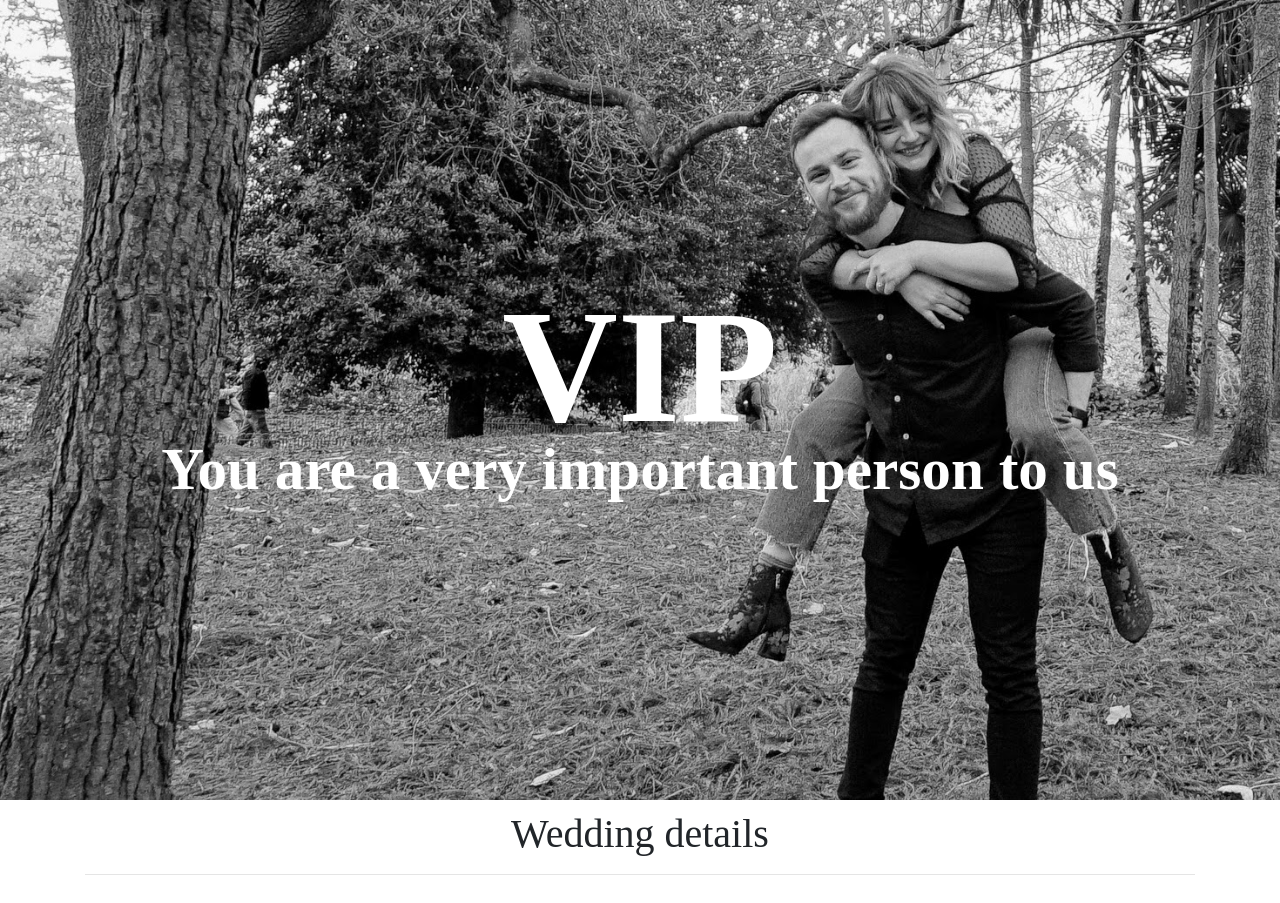
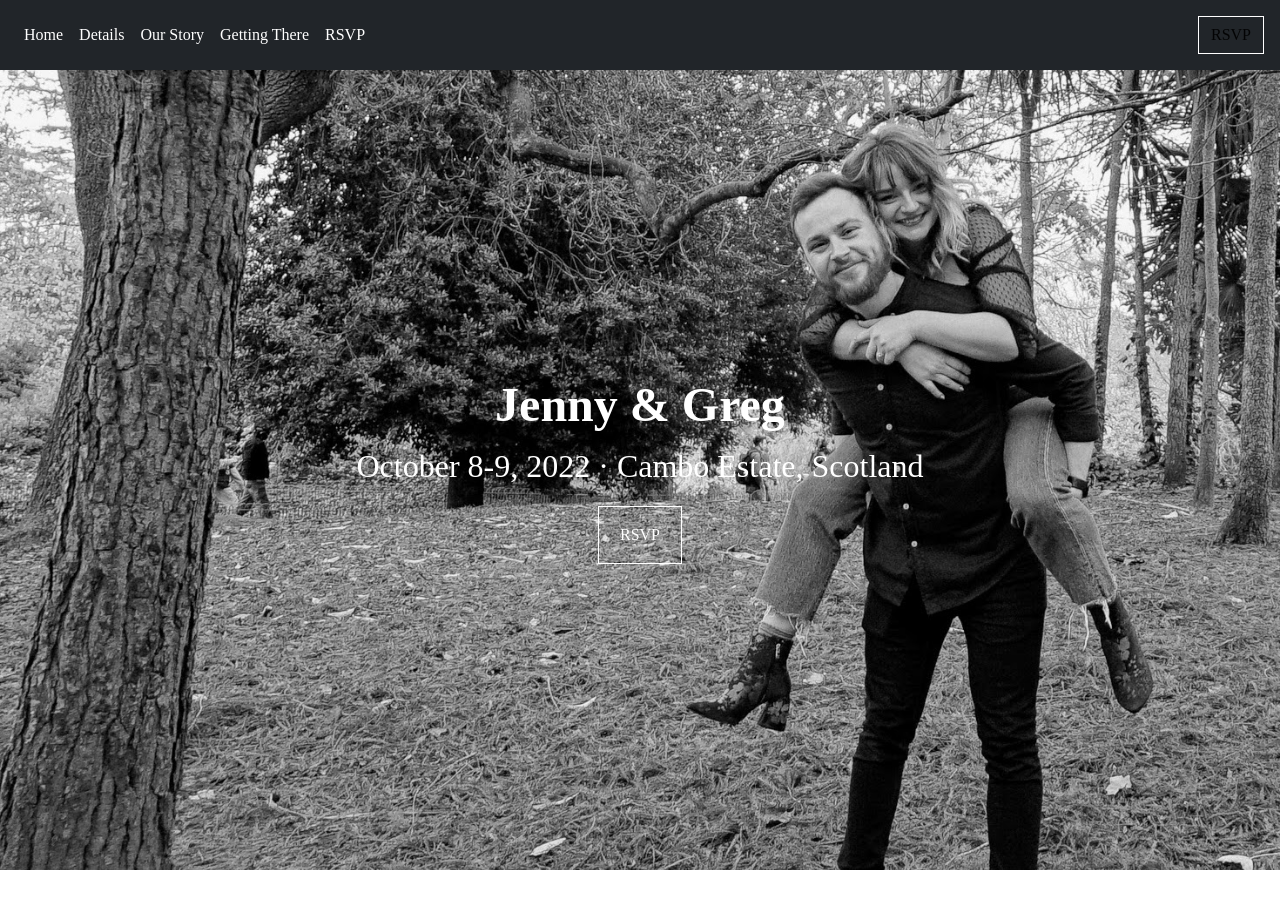
Before and after one commit to Greg12Thomson/gregJennyWedding2022, a React (Create React App) app: page / in a window 1280 px wide. Shown: the top 903 px of the page. Built offline with nearby package versions, Linux system fonts and the light colour scheme; grey boxes are pictures that could not be loaded.

Commit message:
Add formal invitation entry point

```diff
--- a/src/App.tsx
+++ b/src/App.tsx
@@ -1,24 +1,24 @@
 import React from "react";
 
 import './App.css';
-// import NavBar from './components/NavBar';
-import {VipHeader, VipContent} from './components/Vip';
-// import Footer from './components/Footer';
+import NavBar from './components/NavBar';
+// import {VipHeader, VipContent} from './components/Vip';
+import Footer from './components/Footer';
 
 function App() {
   return (
     // once VIP is done!
+    <div className="App">
+      <NavBar />
+      <Footer />
+    </div>
+
     // <div className="App">
-    //   <NavBar />
-    //   <Footer />
+    //   <>
+    //     <VipHeader />
+    //     <VipContent />
+    //   </>
     // </div>
-
-    <div className="App">
-      <>
-        <VipHeader />
-        <VipContent />
-      </>
-    </div>
   );
 }
 
--- a/src/index.scss
+++ b/src/index.scss
@@ -15,6 +15,7 @@ code {
 // Grey: #1d2124
 
 .App-header {
+  background-image:  url('images/bw_smile.jpg') !important;
   background-color: #282c34;
   min-height: 100vh;
   display: flex;
@@ -27,6 +28,24 @@ code {
   -moz-background-size: cover;
   -o-background-size: cover;
   background-size: cover;
+
+  @media (max-width: 660px) {
+    background-image:  url('images/bw_smile_small.jpg') !important;
+  }
+
+  /* iPad Portrait */
+  @media only screen and (min-device-width: 768px) and (max-device-width: 1024px) and (orientation: portrait) {
+    background-image:  url('images/bw_smile_ipad.jpg') !important;
+  }
+
+  .heading h2 {
+    font-family: Didot;
+  }
+
+  .heading p {
+    font-family: Savoye LET;
+    font-size: 2rem;
+  }
 }
 
 .Vip-header {
```
